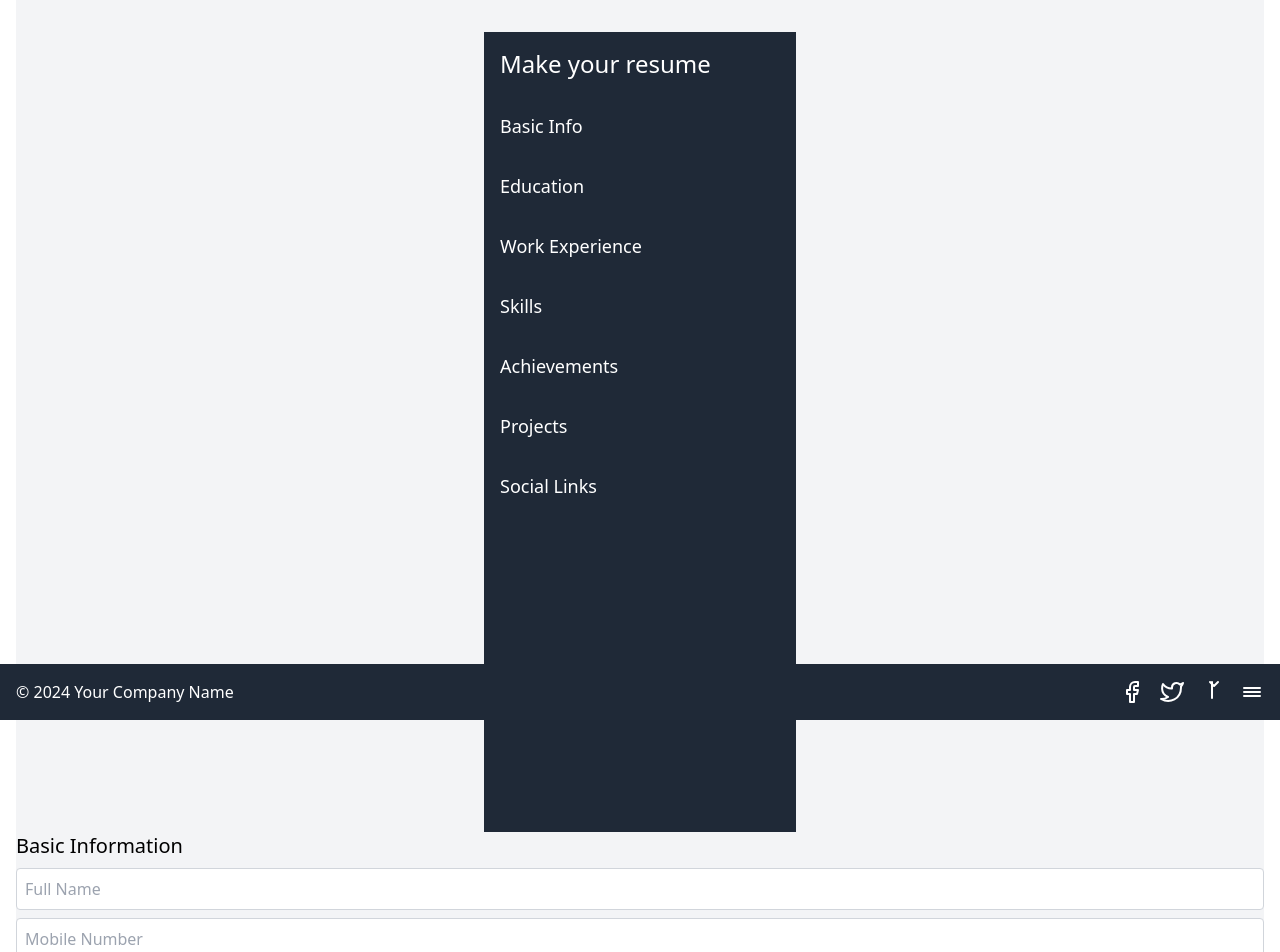
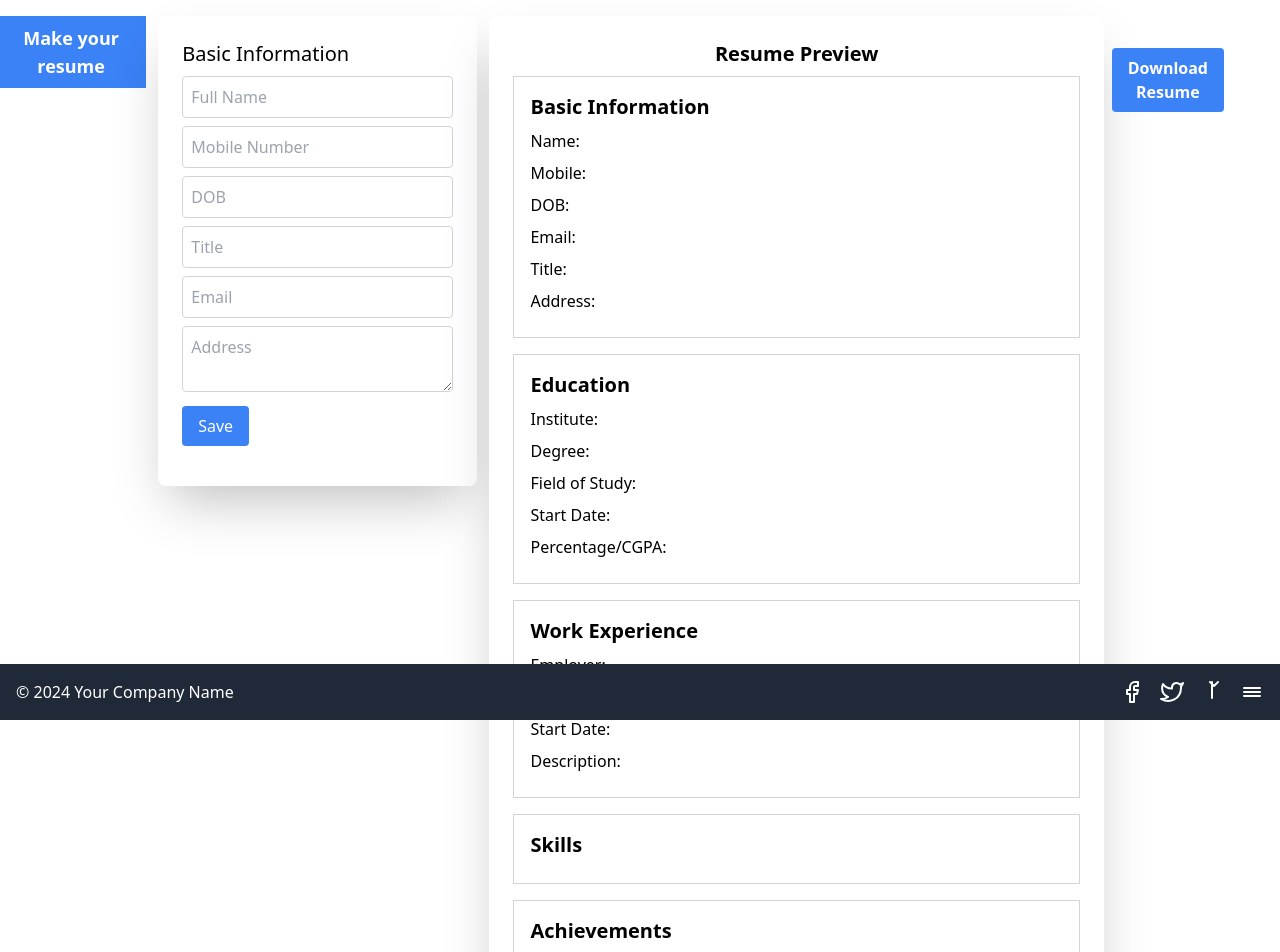
Before and after one commit to Het2518/MY_DE, a React (Vite) app: page /profile in a window 1280 px wide. Shown: the part 80-1032 px from the top of the page. Built offline with nearby package versions, Linux system fonts and the light colour scheme.

Commit message:
profile file updated

```diff
--- a/package.json
+++ b/package.json
@@ -12,7 +12,7 @@
   "author": "",
   "license": "ISC",
   "devDependencies": {
-    "parcel": "^2.11.0",
+    "parcel": "^2.12.0",
     "postcss": "^8.4.33",
     "process": "^0.11.10",
     "tailwindcss": "^3.4.1"
--- a/src/Components/profile.jsx
+++ b/src/Components/profile.jsx
@@ -4,8 +4,8 @@ import ResumeBuilder from '../Form/ResumeBuilder';
 
 const Profile = () => {
  return (
-    <div className="p-4">
-      <h2>Profile</h2>
+    <div className="p-4 m-10">
+      {/* <h2>Profile</h2> */}
       <ResumeBuilder />
     </div>
  );
--- a/src/Form/ResumeBuilder.jsx
+++ b/src/Form/ResumeBuilder.jsx
@@ -20,7 +20,7 @@ const ResumeBuilder = () => {
   const [achievements, setAchievements] = useState("");
   const [projects, setProjects] = useState([]);
   const [socialLinks, setSocialLinks] = useState({});
-
+  console.log(skills);
   const downloadResume = () => {
     const resumeHTML = `
       <!DOCTYPE html>
@@ -147,9 +147,13 @@ const ResumeBuilder = () => {
   };
 
   return (
-    <div className="flex flex-col items-center justify-center min-h-screen bg-gray-100">
-      <h1 className="text-4xl mb-8">Resume Builder</h1>
+    <div className="flex  justify-around -ml-5  mt-10">
+      {/* <h1 className="text-4xl font-bold text-center mt-10 mb-12">Resume Builder</h1> */}
+      <div className="flex w-auto  text-white h-1/4" >
           <Sidebar setActiveSection={setActiveSection} />
+        </div>
+
+        <div className="w-1/2 shadow-2xl mr-3 ml-3 rounded-lg p-6 h-3/4">
           {activeSection === "basic-info" && (
             <BasicInfo basicInfo={basicInfo} setBasicInfo={setBasicInfo} />
           )}
@@ -180,12 +184,72 @@ const ResumeBuilder = () => {
               setSocialLinks={setSocialLinks}
             />
           )}
+        </div>
+
+
+      <div className="container  max-w-4xl  p-6 bg-white shadow-2xl rounded-lg mb-10">
+        <div className="text-center text-xl mb-2 font-bold">
+          Resume Preview
+        </div>
+      <div className="basicinfo border border-gray-300 p-4 mb-4">
+        <h2 className="text-xl font-bold mb-2 ">Basic Information</h2>
+        <p className="mb-2">Name: {basicInfo.fullName}</p>
+        <p className="mb-2">Mobile: {basicInfo.mobileNumber}</p>
+        <p className="mb-2">DOB: {basicInfo.dob}</p>
+        <p className="mb-2">Email: {basicInfo.email}</p>
+        <p className="mb-2">Title: {basicInfo.title}</p>
+        <p className="mb-2">Address: {basicInfo.address}</p>
+      </div>
+      <div className="education border border-gray-300 p-4 mb-4">
+        <h2 className="text-xl font-bold mb-2 ">Education</h2>
+        <p className="mb-2">Institute: {education.instituteName}</p>
+        <p className="mb-2">Degree: {education.degree}</p>
+        <p className="mb-2">Field of Study: {education.fieldOfStudy}</p>
+        <p className="mb-2">Start Date: {education.startDate}</p>
+        <p className="mb-2">Percentage/CGPA: {education.percentageCGPA}</p>
+      </div>
+      <div className="workexp border border-gray-300 p-4 mb-4">
+        <h2 className="text-xl font-bold mb-2 ">Work Experience</h2>
+        <p className="mb-2">Employer: {workExperience.employer}</p>
+        <p className="mb-2">Job Title: {workExperience.jobTitle}</p>
+        <p className="mb-2">Start Date: {workExperience.startDate}</p>
+        <p className="mb-2">Description: {workExperience.description}</p>
+      </div>
+      <div className="skills border border-gray-300 p-4 mb-4">
+        <h2 className="text-xl font-bold mb-2 ">Skills</h2>
+        <ul className="list-disc pl-5">
+          {skills.map((skill, index) => (
+            <li key={index}>{skill}</li>
+          ))}
+        </ul>
+      </div>
+      <div className="achive border border-gray-300 p-4 mb-4">
+        <h2 className="text-xl font-bold mb-2 ">Achievements</h2>
+        <p>{achievements}</p>
+      </div>
+      <div className="project border border-gray-300 p-4 mb-4">
+        <h2 className="text-xl font-bold mb-2 ">Projects</h2>
+        <ul className="list-disc pl-5">
+          {projects.map((project, index) => (
+            <li key={index}>{project}</li>
+          ))}
+        </ul>
+      </div>
+      <div className="social border border-gray-300 p-4 mb-4">
+        <h2 className="text-xl font-bold mb-2 ">Social Links</h2>
+        <p className="mb-2">Github: {socialLinks.github}</p>
+        <p className="mb-2">LinkedIn: {socialLinks.linkedIn}</p>
+      </div>
+    </div>
+        <div className="ml-2">
+
       <button
         onClick={downloadResume}
-        className="bg-blue-500 text-white px-4 py-2 rounded mt-8"
+        className="bg-blue-500 hover:bg-blue-700 text-white font-bold px-4 py-2 rounded mt-8"
       >
         Download Resume
       </button>
+        </div>
     </div>
   );
 };
--- a/src/Form/Sidebar.jsx
+++ b/src/Form/Sidebar.jsx
@@ -1,6 +1,8 @@
-import React from 'react';
+import React, { useState } from 'react';
 
 const Sidebar = ({ setActiveSection }) => {
+ const [isSidebarVisible, setIsSidebarVisible] = useState(false);
+
  const sections = [
     { id: 'basic-info', title: 'Basic Info' },
     { id: 'education', title: 'Education' },
@@ -11,17 +13,29 @@ const Sidebar = ({ setActiveSection }) => {
     { id: 'social-links', title: 'Social Links' },
  ];
 
+ const toggleSidebar = () => {
+    setIsSidebarVisible(!isSidebarVisible);
+ };
+
  return (
-    <aside className="bg-gray-800 text-white w-1/4 h-screen">
-      <h1 className="text-2xl p-4">Make your resume</h1>
-      <ul>
-        {sections.map((section) => (
-          <li key={section.id} className="p-4 hover:bg-gray-700">
-            <a href={`#${section.id}`} onClick={() => setActiveSection(section.id)} className="text-lg">{section.title}</a>
-          </li>
-        ))}
-      </ul>
-    </aside>
+    <div className='-ml-10'>
+      <button
+        onClick={toggleSidebar}
+        className="bg-blue-500 hover:bg-blue-700 text-white font-bold py-2 px-4 "
+      >
+        <p className="text-lg  text-center ">Make your resume</p>
+      </button>
+      <aside className={`bg-gray-800 text-white w-full h-auto transition-all duration-300 ease-in-out transform ${isSidebarVisible ? 'translate-x-0' : '-translate-x-full'}`}>
+
+        <ul className='w-full'>
+          {sections.map((section) => (
+            <li key={section.id} className="p-4 hover:bg-gray-700 w-full ">
+              <a href={`#${section.id}`} onClick={() => setActiveSection(section.id)} className="text-lg ">{section.title}</a>
+            </li>
+          ))}
+        </ul>
+      </aside>
+    </div>
  );
 };
 
--- a/src/Form/Skills.jsx
+++ b/src/Form/Skills.jsx
@@ -1,10 +1,11 @@
 // src/Form/Skills.jsx
-import React from "react";
+import React, {  useState } from "react";
 
 const Skills = ({ skills, setSkills }) => {
+  const [temp , setTemp] = useState("")
   const handleChange = (e) => {
-    setSkills([...skills, e.target.value]);
-    e.target.value = "";
+    setSkills([...skills, temp]);
+    setTemp("")
   };
 
   return (
@@ -13,9 +14,15 @@ const Skills = ({ skills, setSkills }) => {
       <input
         type="text"
         name="skill"
+        value={temp}
         placeholder="Add a skill"
         className="w-full p-2 border border-gray-300 rounded mb-2"
-        onChange={handleChange}
+        onChange={e => setTemp(e.target.value)}
+        onKeyDown={e => {
+          if(e.key === 'Enter'){
+            handleChange()
+          }
+        }}
       />
       <ul id="skill-list">
         {skills.map((skill, index) => (
```
Also changed, not shown: src/Form/BasicInfo.jsx (+46 -11 lines), 1 other file (tests, documents, lock files or other folders). Lines whose indentation alone changed are shown as unchanged.
